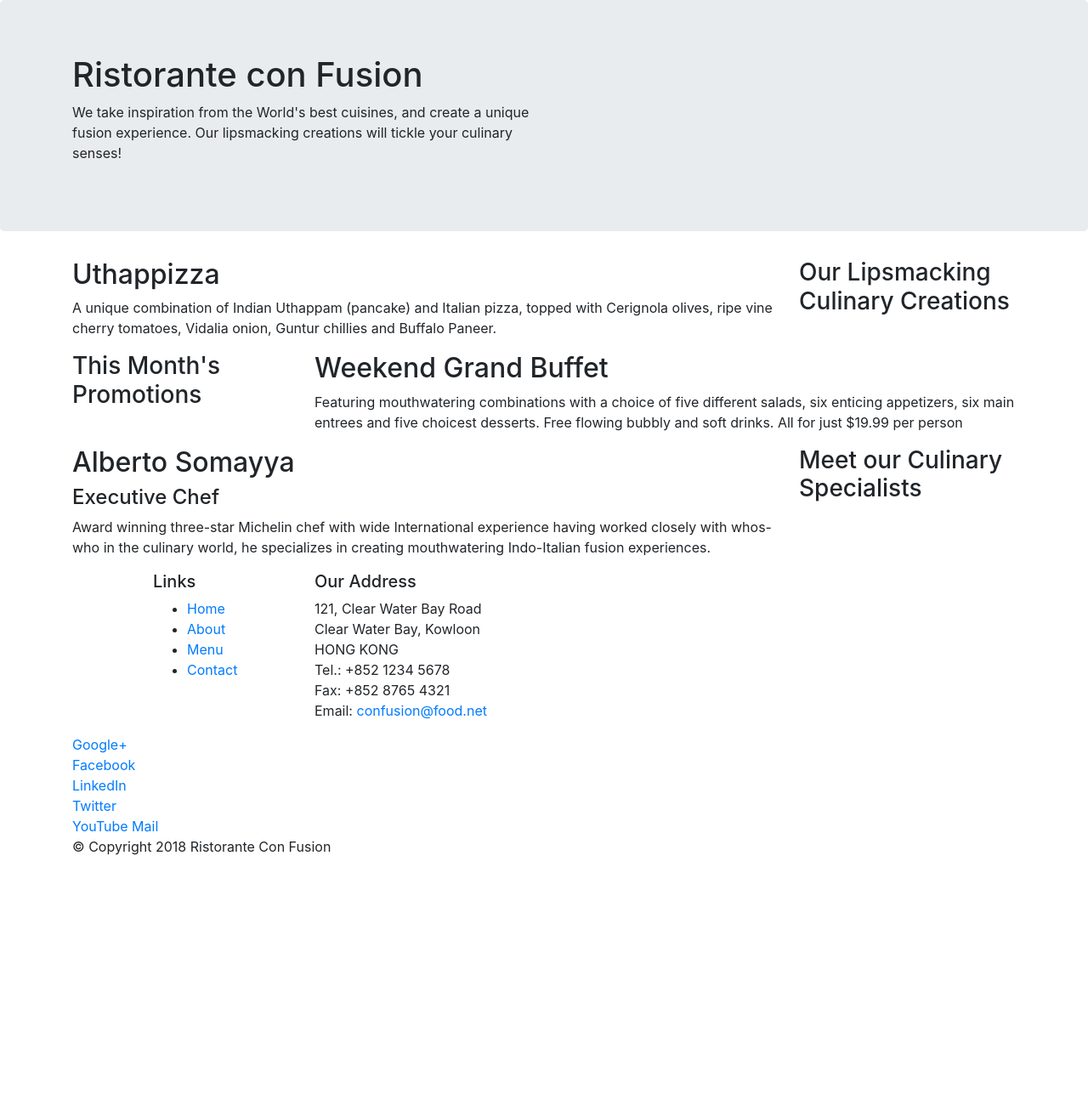
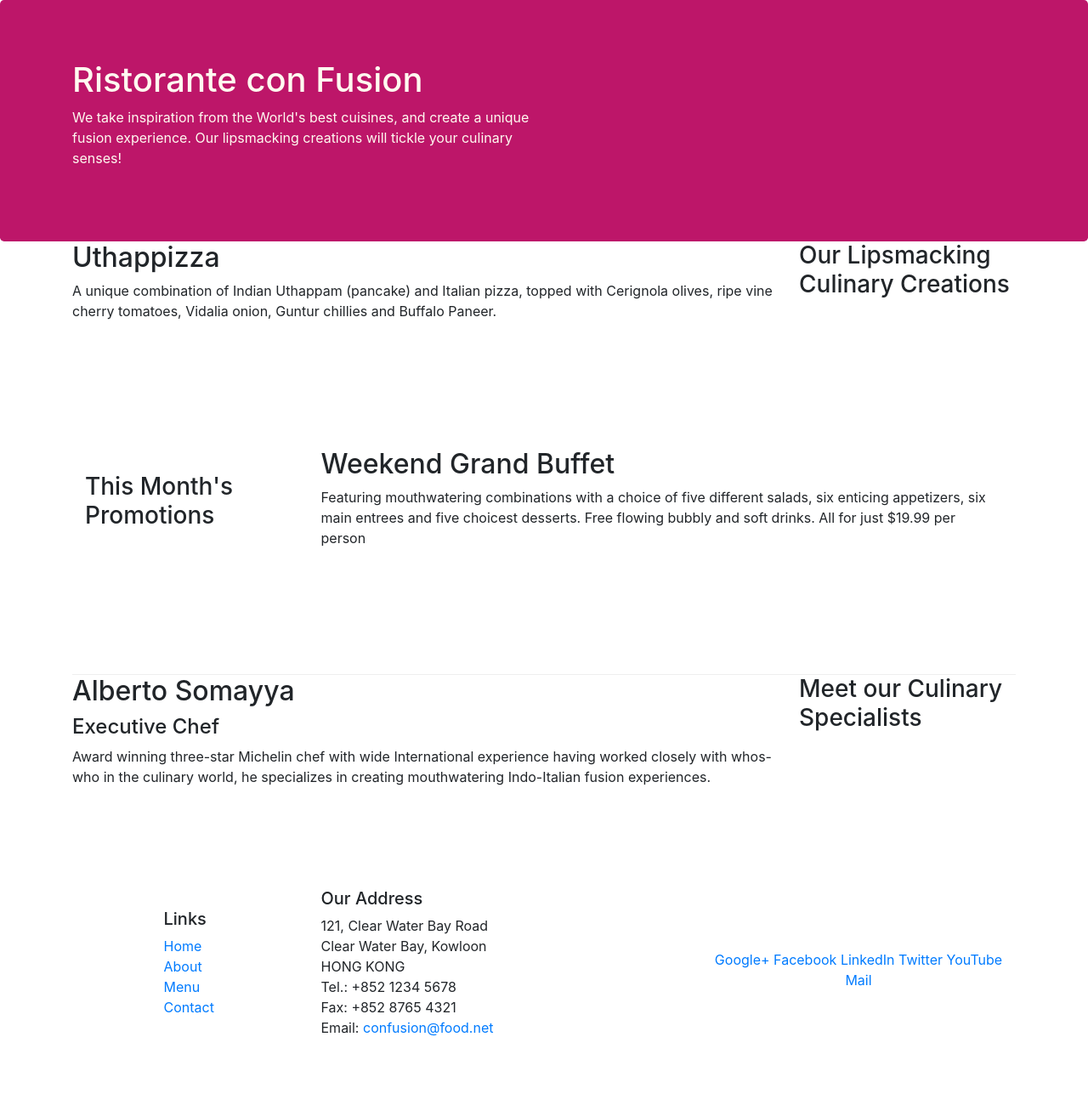
Before and after one commit to aryabhat1/web_project_2, a website: page index.html in a window 1280 px wide. Shown: the top 1300 px of the page at 85% size. Before the commit the page ends 1024 px from the top, so only its background shows below. Drawn offline with nearby package versions, Linux system fonts and the light colour scheme.

Commit message:
Bootstarp Grid Part-II

```diff
--- /dev/null
+++ b/css/styles.css
@@ -0,0 +1,27 @@
+.row-header{
+    margin: 0px auto;
+    padding: 0px auto;
+
+}
+.row-content{
+    margin: 0px auto;
+    padding: 50px 0px 50px 0px;
+    border-bottom: 1px ridge;
+    min-height: 400px;
+}
+.footer{
+    background-color: grey;
+    margin: 0px auto;
+    padding: 20px 0px 20px 0px;
+}
+.jumbotron{
+    padding: 70px 30px 70px 30px;
+    margin: 0px auto;
+    background-color: rgb(189, 22, 105);
+    color:floralwhite;
+}
+.address{
+    font-size: 80%;
+    margin: 0px;
+    color:rosybrown ;
+}
--- a/index.html
+++ b/index.html
@@ -9,6 +9,7 @@
 
     <!-- Bootstrap CSS -->
     <link rel="stylesheet" href="node_modules/bootstrap/dist/css/bootstrap.min.css">
+    <link rel="stylesheet" href="/css/styles.css">
     <title>Ristorante Con Fusion</title>
 </head>
 
@@ -39,7 +40,7 @@
         </div>
 
 
-        <div class="row">
+        <div class="row row-content align-items-center">
             <div class="col-12 col-sm-4 col-md-3">
                 <h3>This Month's Promotions</h3>
             </div>
@@ -63,10 +64,10 @@
 
     <footer>
         <div class="container">
-            <div class="row">
+            <div class="row row-content align-items-center">
                 <div class="col-4 offset-1 col-sm-2">
                     <h5>Links</h5>
-                    <ul>
+                    <ul class="list-unstyled">
                         <li><a href="#">Home</a></li>
                         <li><a href="#">About</a></li>
                         <li><a href="#">Menu</a></li>
@@ -84,8 +85,8 @@
 		              Email: <a href="mailto:confusion@food.net">confusion@food.net</a>
 		           </address>
                 </div>
-                <div>
-                    <div class="col-12 col-sm-4">
+                <div class="col-12 col-sm-4 align-self-center">
+                    <div class="text-center">
                         <a href="http://google.com/+">Google+</a>
                         <a href="http://www.facebook.com/profile.php?id=">Facebook</a>
                         <a href="http://www.linkedin.com/in/">LinkedIn</a>
@@ -95,7 +96,7 @@
                     </div>
                 </div>
            </div>
-           <div class="row">
+           <div class="row justify-content-center">
                 <div class="col-auto">
                     <p>© Copyright 2018 Ristorante Con Fusion</p>
                 </div>
```
